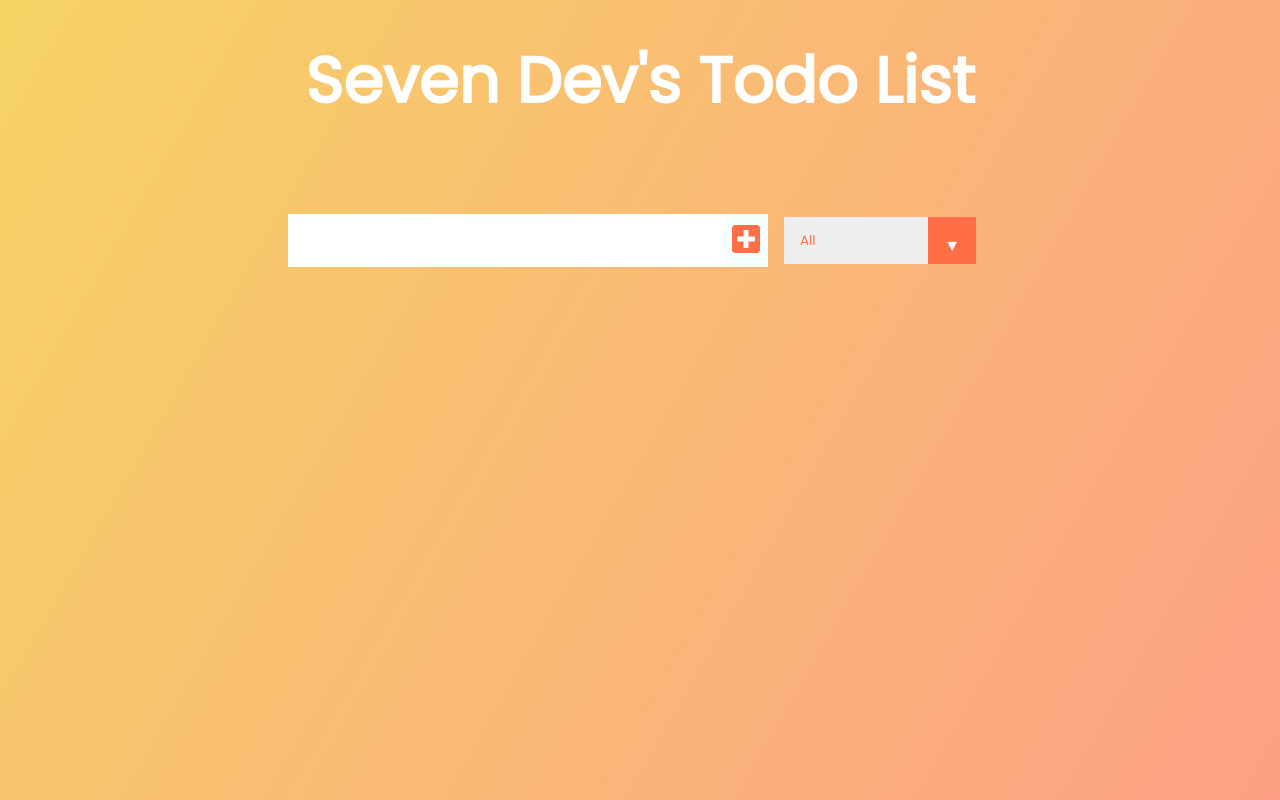
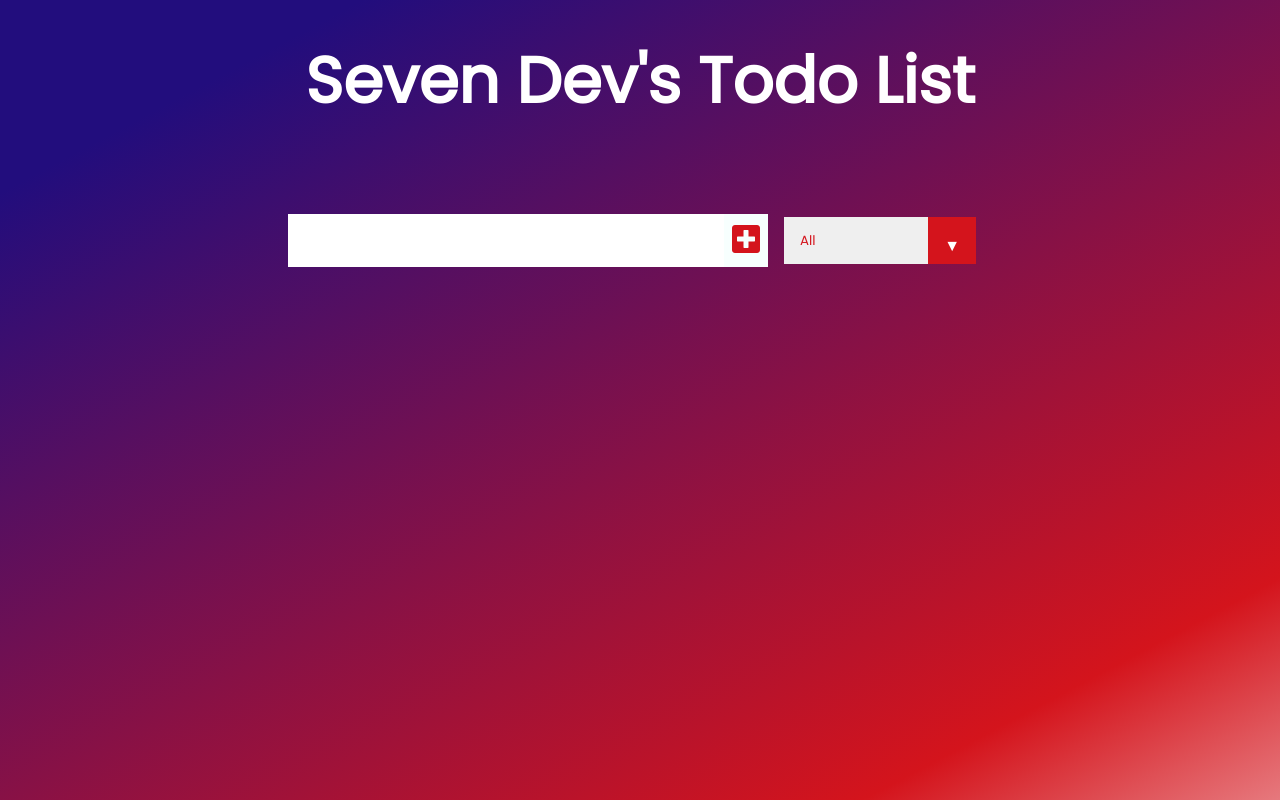
Before and after one commit to junglereef/to-do-list, a React (Create React App) app: page / in a window 1280 px wide. Built offline with nearby package versions, Linux system fonts and the light colour scheme.

Commit message:
changing background color in css

```diff
--- a/src/App.css
+++ b/src/App.css
@@ -4,7 +4,10 @@
     box-sizing: border-box;
   }
   body {
-    background-image: linear-gradient(120deg, #f6d365 0%, #fda085 100%);
+    /* background-image: linear-gradient(120deg, #f6d365 0%, #fda085 100%); */
+    background-color: #220d7d;
+    background-image: linear-gradient(152deg, #220d7d 13%, #d4141c 85%, #ffffff 120%);
+
     color: white;
     font-family: "Poppins", sans-serif;
     min-height: 100vh;
@@ -28,13 +31,13 @@
     background: white;
   }
   form button {
-    color: #ff6f47;
+    color: #d4141c;
     background: #f7fffe;
     cursor: pointer;
     transition: all 0.3s ease;
   }
   form button:hover {
-    background: #ff6f47;
+    background: #220d7d;
     color: white;
   }
   .todo-container {
@@ -67,7 +70,7 @@
 
   .trash-btn,
   .complete-btn {
-    background: #ff6f47;
+    background: #d4141c;
     color: white;
     border: none;
     padding: 1rem;
@@ -115,7 +118,7 @@
     overflow: hidden;
   }
   select {
-    color: #ff6f47;
+    color: #d4141c;
     font-family: "Poppins", sans-serif;
     cursor: pointer;
     width: 12rem;
@@ -127,7 +130,7 @@
     top: 0;
     right: 0;
     padding: 1rem;
-    background: #ff6f47;
+    background: #d4141c;
     cursor: pointer;
     pointer-events: none;
   }
```
